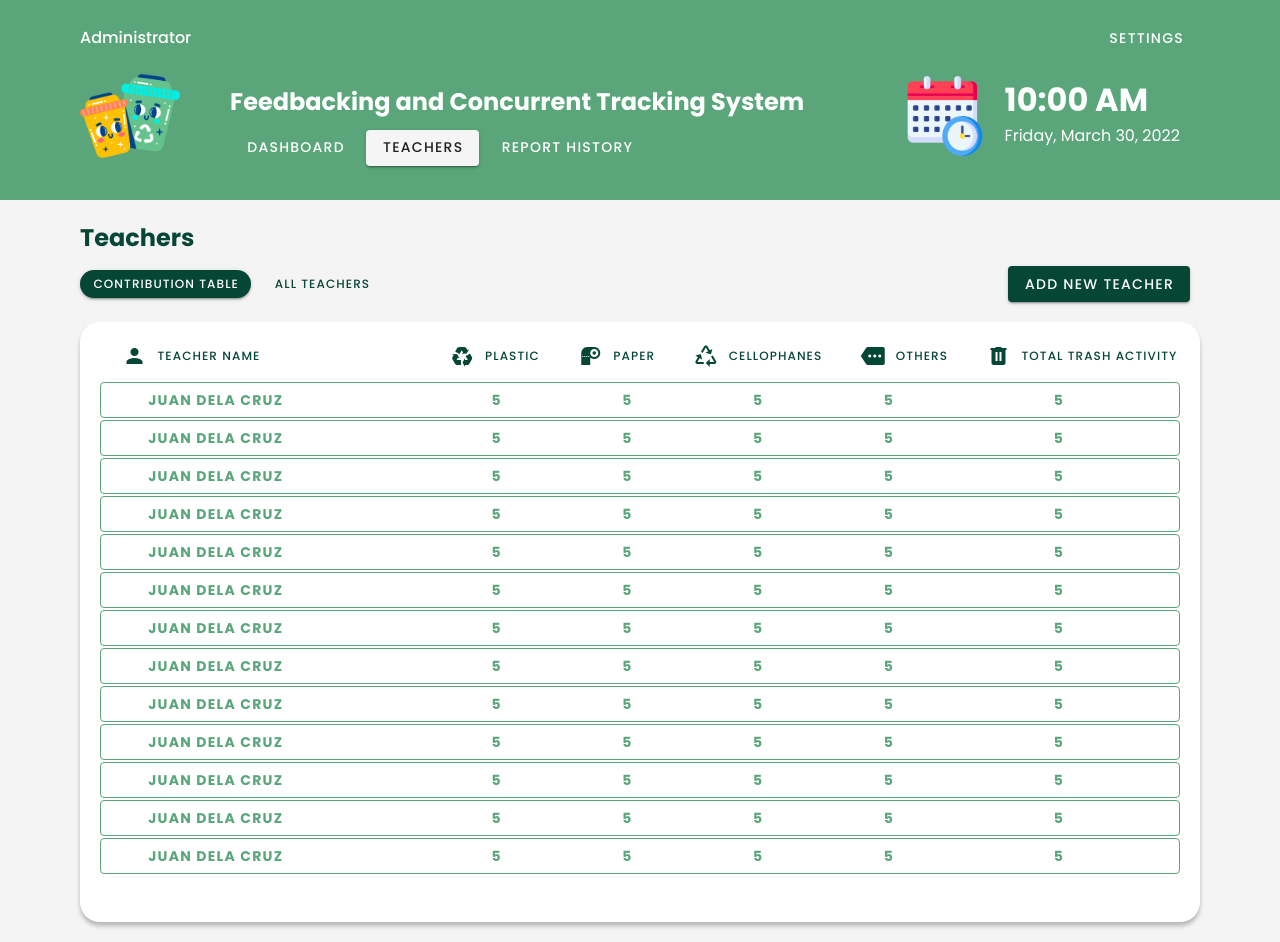
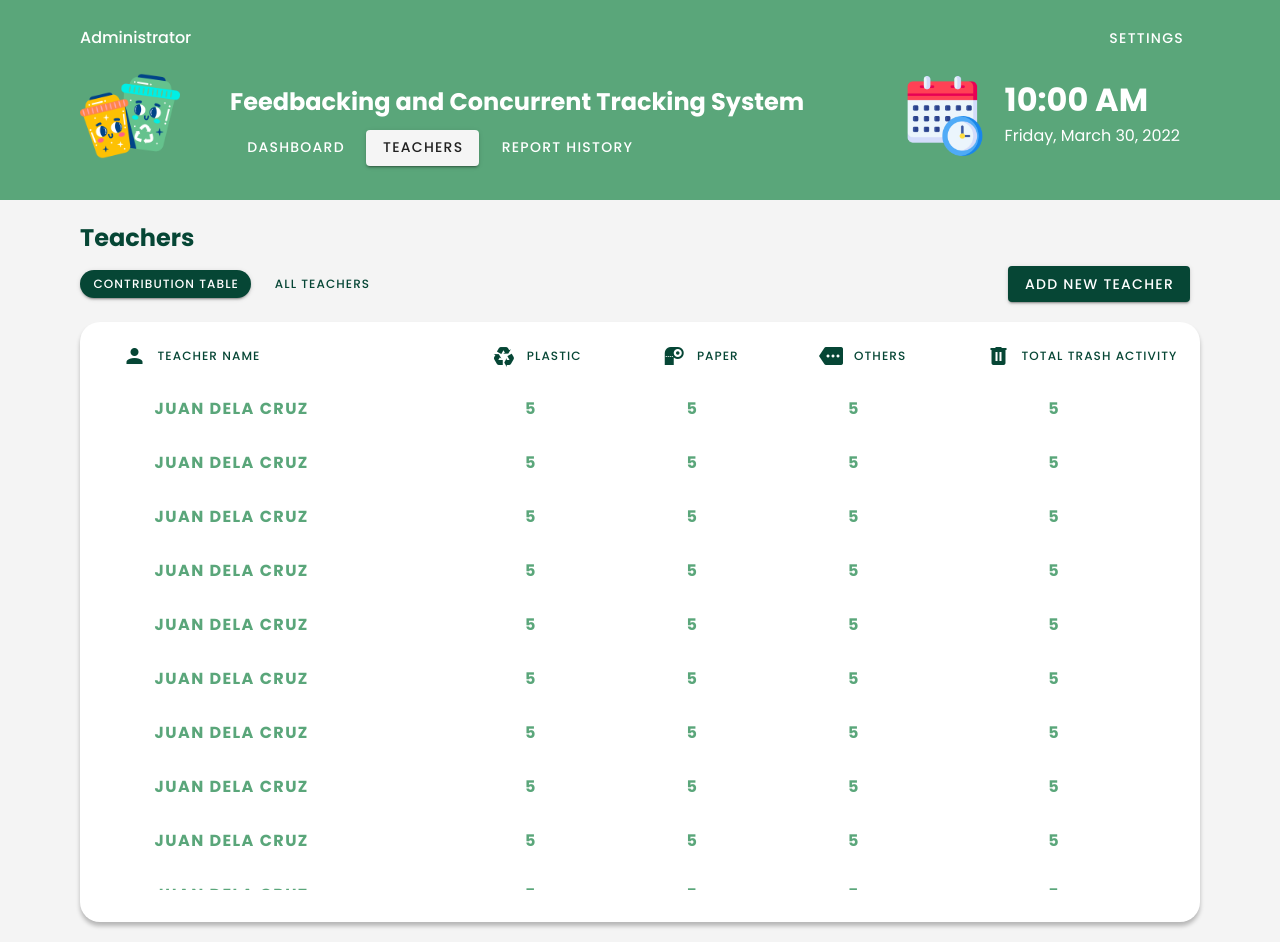
Before and after one commit to IamMarkReyRonolo/feedbACTS-on-the-go-frontned, a Vue app: page /admin/teachers in a window 1280 px wide. Built offline with nearby package versions, Linux system fonts and the light colour scheme.

Commit message:
modify table

```diff
--- a/src/components/AdminPageComponents/MainComponents/HistoryPage.vue
+++ b/src/components/AdminPageComponents/MainComponents/HistoryPage.vue
@@ -8,7 +8,9 @@
 <script>
 	export default {
 		components: {},
-		data: () => ({}),
+		data() {
+			return {};
+		},
 	};
 </script>
 
--- a/src/components/AdminPageComponents/ScreenView/DashboardDesktop.vue
+++ b/src/components/AdminPageComponents/ScreenView/DashboardDesktop.vue
@@ -43,8 +43,8 @@
 										class="actualData"
 										v-for="n in 20"
 										:key="n"
-										outlined
 										color="#5AA67A"
+										text
 									>
 										<div class="leftCD">
 											<div text color="#064635" small>03/25/2022</div>
@@ -52,7 +52,9 @@
 											<div text color="#064635" small>Juan Dela Cruz</div>
 										</div>
 										<div class="rightCD">
-											<div text color="#064635" small>Plastic</div>
+											<v-chip text color="#5AA67A" small dark>
+												<v-icon size="16px">mdi-recycle</v-icon>Plastic</v-chip
+											>
 										</div>
 									</v-btn>
 								</div>
@@ -119,7 +121,7 @@
 													class="contributor"
 													v-for="(trash, index) in totalTrashAccumulated"
 													:key="index"
-													large
+													x-large
 												>
 													<div class="innerCon">
 														<v-icon style="padding: 0px 10px">{{
@@ -181,11 +183,6 @@
 					activity: 8,
 				},
 				{
-					icon: "mdi-recycle-variant",
-					trashCategory: "Cellophane",
-					activity: 5,
-				},
-				{
 					icon: "mdi-more",
 					trashCategory: "Others",
 					activity: 5,
@@ -244,7 +241,7 @@
 	}
 
 	.tableCon {
-		height: 500px;
+		height: 600px;
 		background-color: white;
 		box-shadow: 0px 4px 4px rgba(0, 0, 0, 0.25);
 		border-radius: 20px;
--- a/src/components/AdminPageComponents/ScreenView/TeacherDesktop.vue
+++ b/src/components/AdminPageComponents/ScreenView/TeacherDesktop.vue
@@ -43,10 +43,7 @@
 						<v-btn text color="#064635" small>
 							<v-icon>mdi-paper-roll</v-icon> <span>Paper</span></v-btn
 						>
-						<v-btn text color="#064635" small>
-							<v-icon>mdi-recycle-variant</v-icon>
-							<span>Cellophanes</span></v-btn
-						>
+
 						<v-btn text color="#064635" small>
 							<v-icon>mdi-more</v-icon><span>Others</span></v-btn
 						>
@@ -61,10 +58,11 @@
 				<div class="contributionList">
 					<v-btn
 						class="data"
-						outlined
+						text
 						color="#5AA67A"
 						v-for="(data, index) in contribData"
 						:key="index"
+						x-large
 					>
 						<div class="teacherCon">
 							<div>{{ data.teacher }}</div>
@@ -73,7 +71,7 @@
 						<div class="categories">
 							<div>{{ data.plastic }}</div>
 							<div>{{ data.paper }}</div>
-							<div>{{ data.cellophanes }}</div>
+
 							<div>{{ data.other }}</div>
 						</div>
 						<div class="totalCon">
@@ -96,7 +94,7 @@
 			<div class="allTeachers">
 				<div class="teacher" v-for="(teacher, index) in teachers" :key="index">
 					<div class="avatarCon">
-						<v-avatar size="70px" color="success"
+						<v-avatar size="70px" color="#5AA67A"
 							><v-icon dark size="60px"> mdi-account </v-icon></v-avatar
 						>
 					</div>
```
